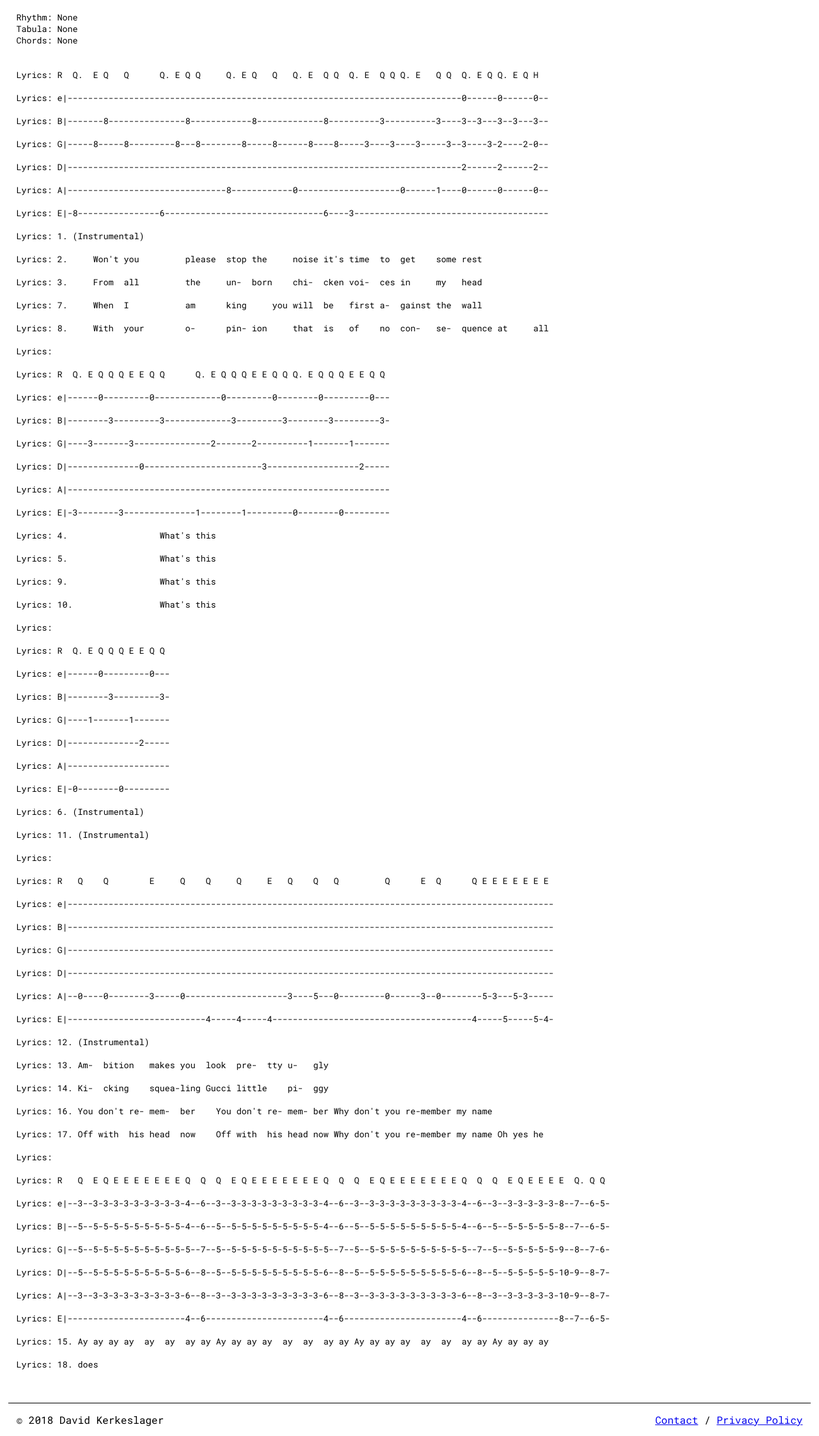
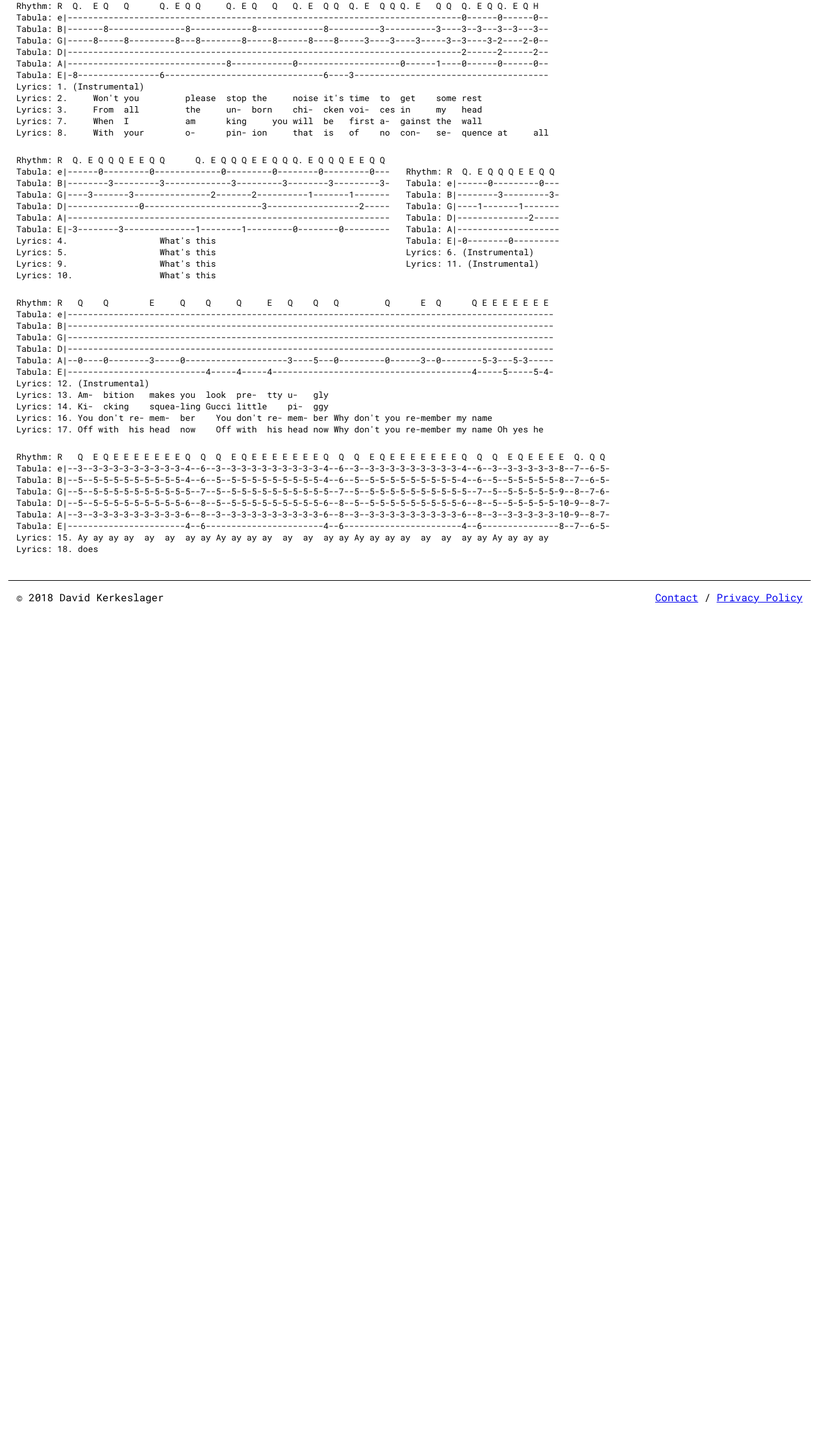
Before and after one commit to kerkeslager/guitartabs, a Django app: page /tabs/example/ in a window 1280 px wide. Shown: the part 154-2399 px from the top of the page at 64% size. After the commit the page ends 1098 px from the top, so only its background shows below. Run offline with Django 3.2, Linux system fonts and the light colour scheme.

Commit message:
Get some very basic rendering working

```diff
--- a/core/static/core/style.css
+++ b/core/static/core/style.css
@@ -149,11 +149,6 @@ section.raw-tab {
   white-space: pre;
 }
 
-section.rendered-tab {
-  font-size: 10pt;
-  white-space: pre;
-}
-
 .hidden {
   display: none;
 }
--- a/core/templates/core/base.html
+++ b/core/templates/core/base.html
@@ -9,6 +9,7 @@
 
     <link href="https://fonts.googleapis.com/css?family=Roboto+Mono:400,400i,500,500i,700,700i" rel="stylesheet" />
     <link rel='stylesheet' type='text/css' href="{% static 'core/style.css' %}" />
+    <link rel='stylesheet' type='text/css' href="{% static 'tabs/tab.css' %}" />
   </head>
 
   <body>
--- a/tabs/rendering.py
+++ b/tabs/rendering.py
@@ -43,12 +43,36 @@ def whitespace_row_parser(index, lines):
 
 RHYTHM_LINE_MATCHER = re.compile(r'R(\s*[WHQEST]\.?)*\s*').fullmatch
 def rhythm_parser(index, lines):
-    return False, index, None
+    failure = (False, index, None)
+
+    match = RHYTHM_LINE_MATCHER(lines[index])
+
+    if match:
+        return True, index + 1, lines[index]
+
+    return failure
 
 TABULATURE_LINE_MATCHER = re.compile(r'([A-Ga-g][b#]?)\s*\|(-*\d+)*-*').fullmatch
 def tabulature_parser(index, lines):
     failure = (False, index, None)
-    return failure
+
+    tabulature_lines = []
+
+    match = TABULATURE_LINE_MATCHER(lines[index])
+
+    while match:
+        tabulature_lines.append(lines[index])
+        index += 1
+
+        if index == len(lines):
+            break
+
+        match = TABULATURE_LINE_MATCHER(lines[index])
+
+    if len(tabulature_lines) == 0:
+        return failure
+
+    return True, index, tuple(tabulature_lines)
 
 CHORDS_LINE_MATCHER = re.compile(r'CH(\s*[A-G][b#]?(add|dim|maj|min|sus)?(\d)?)*').fullmatch
 def chords_parser(index, lines):
@@ -62,7 +86,7 @@ def lyrics_parser(index, lines):
     lyrics_lines = []
 
     match = LYRICS_MATCHER(lines[index])
-    while match:
+    while match and lines[index].strip() != '':
         lyrics_lines.append(lines[index])
         index += 1
 
--- /dev/null
+++ b/tabs/static/tabs/tab.css
@@ -0,0 +1,20 @@
+section.rendered-tab {
+  display: flex;
+  flex-direction: row;
+  flex-wrap: wrap;
+  justify-content: flex-start;
+  align-items: center;
+
+  font-size: 10pt;
+}
+
+section.rendered-tab .row {
+  display: flex;
+  flex-direction: column;
+  flex-wrap: nowrap;
+  margin: 0 25px 25px 0;
+}
+
+section.rendered-tab .line {
+  white-space: pre;
+}
--- a/tabs/templates/tabs/tab.html
+++ b/tabs/templates/tabs/tab.html
@@ -1,9 +1,16 @@
 {% for row in tab.rows %}
-Rhythm: {{ row.rhythm }}
-Tabula: {{ row.tabulature }}
-Chords: {{ row.chords }}
-
-{% for lyric in row.lyrics %}
-Lyrics: {{ lyric }}
+<section class='row'>
+  {% if row.rhythm %}
+  <section class='rhythm line'>Rhythm: {{ row.rhythm }}</section>
+  {% endif %}
+  {% for tabulature in row.tabulature %}
+  <section class='tabulature line'>Tabula: {{ tabulature }}</section>
+  {% endfor %}
+  {% if row.chords %}
+  <section class='chords line'>Chords: {{ row.chords }}</section>
+  {% endif %}
+  {% for lyric in row.lyrics %}
+  <section class='lyrics line'>Lyrics: {{ lyric }}</section>
+  {% endfor %}
+</section>
 {% endfor %}
-{% endfor %}
```
